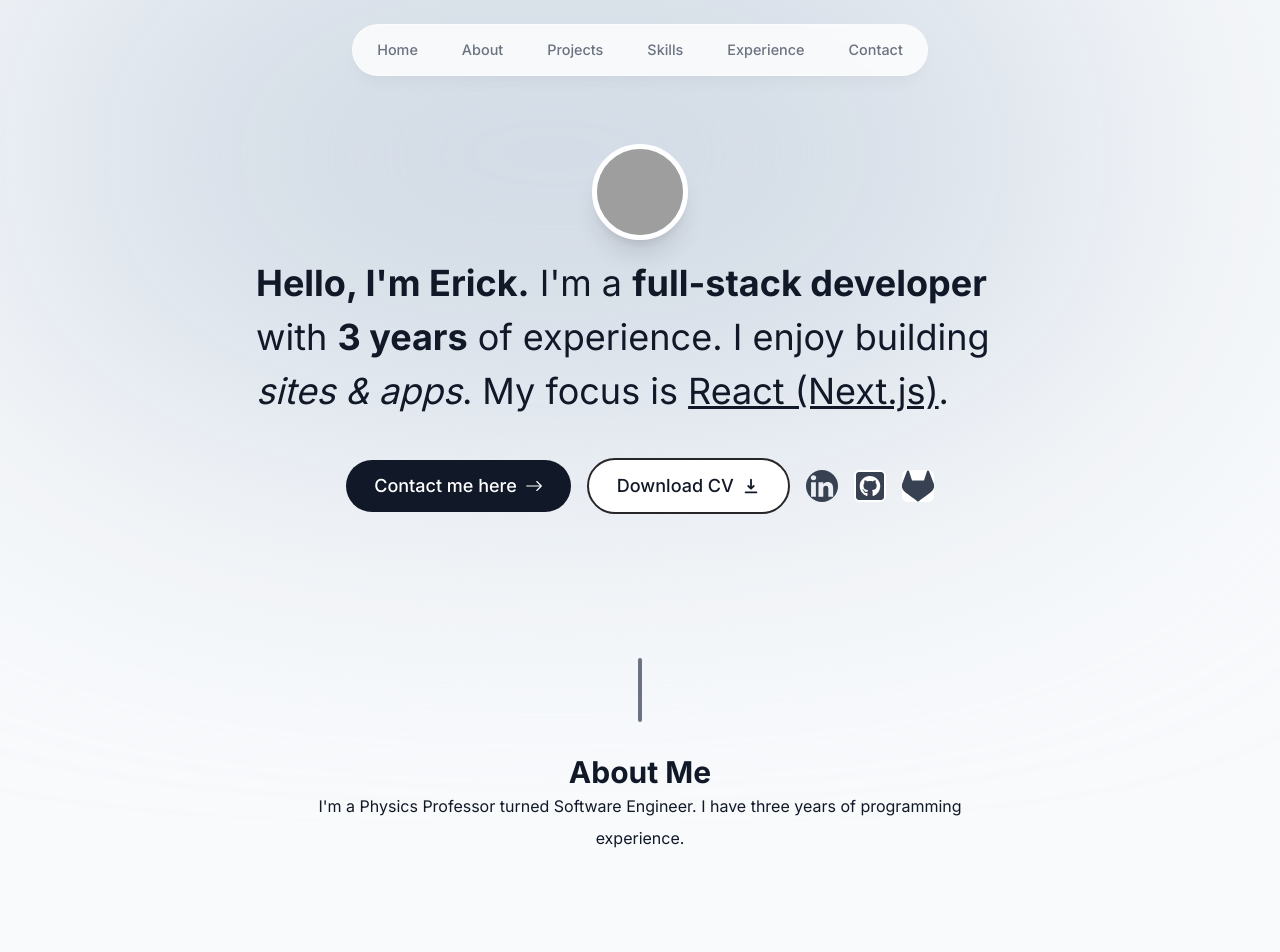
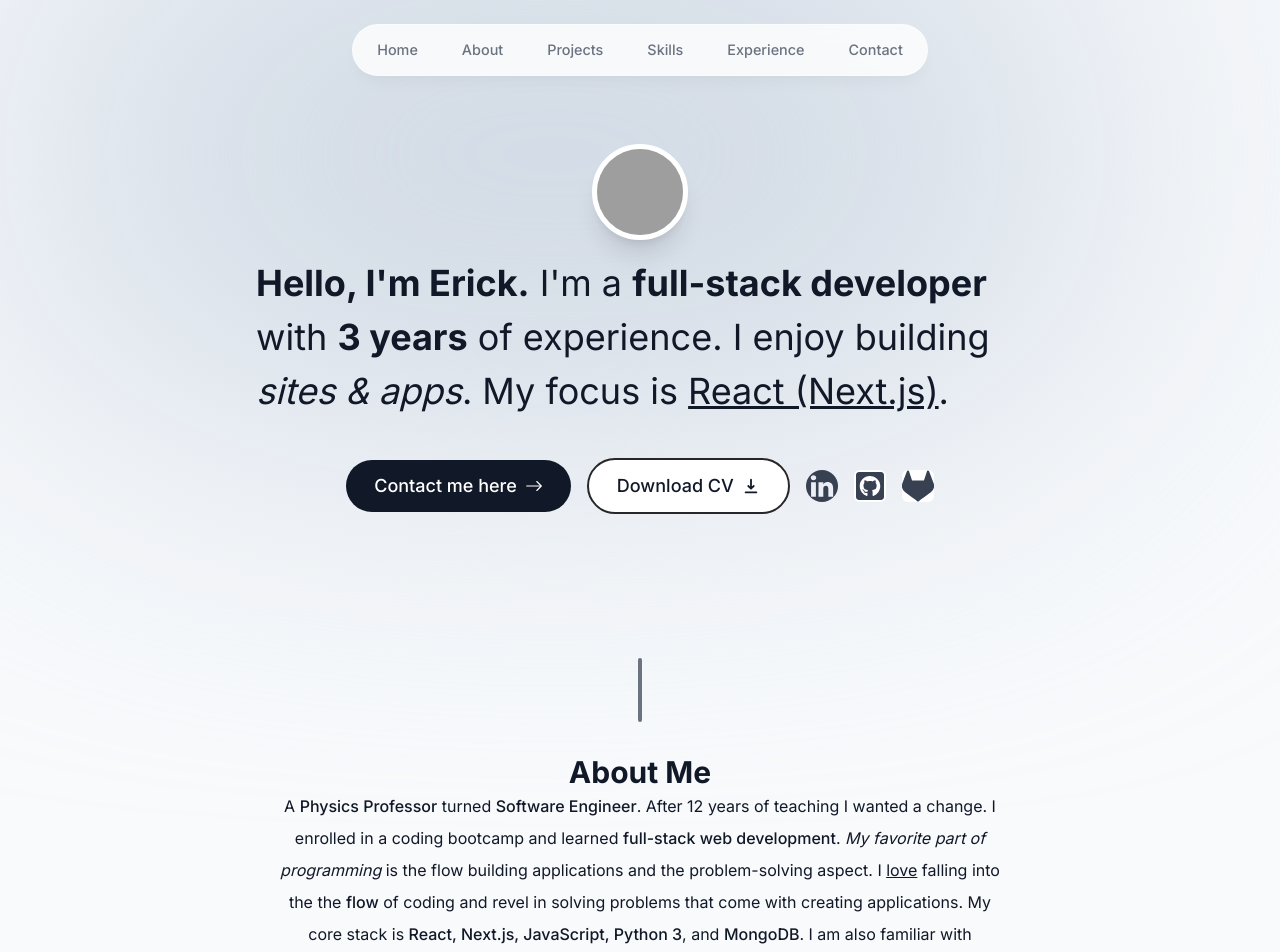
Before and after one commit to SkiSherpa/portfolio, a Next.js app: page / in a window 1280 px wide. Shown: the top 952 px of the page. Built offline with nearby package versions, Linux system fonts and the light colour scheme; grey boxes are pictures that could not be loaded.

Commit message:
Fix styling

```diff
--- a/src/components/About-me.tsx
+++ b/src/components/About-me.tsx
@@ -16,9 +16,24 @@ export default function AboutMe() {
 			id="about"
 		>
 			<h2 className="text-2xl font-bold sm:text-3xl capitalize">About me</h2>
-			<p>
-				I'm a Physics Professor turned Software Engineer. I have three years of
-				programming experience.
+			<p className="mb-3">
+				A <span className="font-medium">Physics Professor</span> turned{" "}
+				<span className="font-medium">Software Engineer</span>. After 12 years
+				of teaching I wanted a change. I enrolled in a coding bootcamp and
+				learned <span className="font-medium">full-stack web development</span>.{" "}
+				<span className="italic">My favorite part of programming</span> is the
+				flow building applications and the problem-solving aspect. I{" "}
+				<span className="underline">love</span> falling into the the{" "}
+				<span className="font-medium">flow</span> of coding and revel in solving
+				problems that come with creating applications. My core stack is{" "}
+				<span className="font-medium">
+					React, Next.js, JavaScript, Python 3
+				</span>
+				, and <span className="font-medium">MongoDB</span>. I am also familiar
+				with TypeScript, Tailwind, PostgreSQL, and Firebase. I am always looking
+				to learn new technologies. I am currently looking for a{" "}
+				<span className="font-medium">full-time position</span> as a software
+				Engineer.
 			</p>
 		</motion.section>
 	);
```
